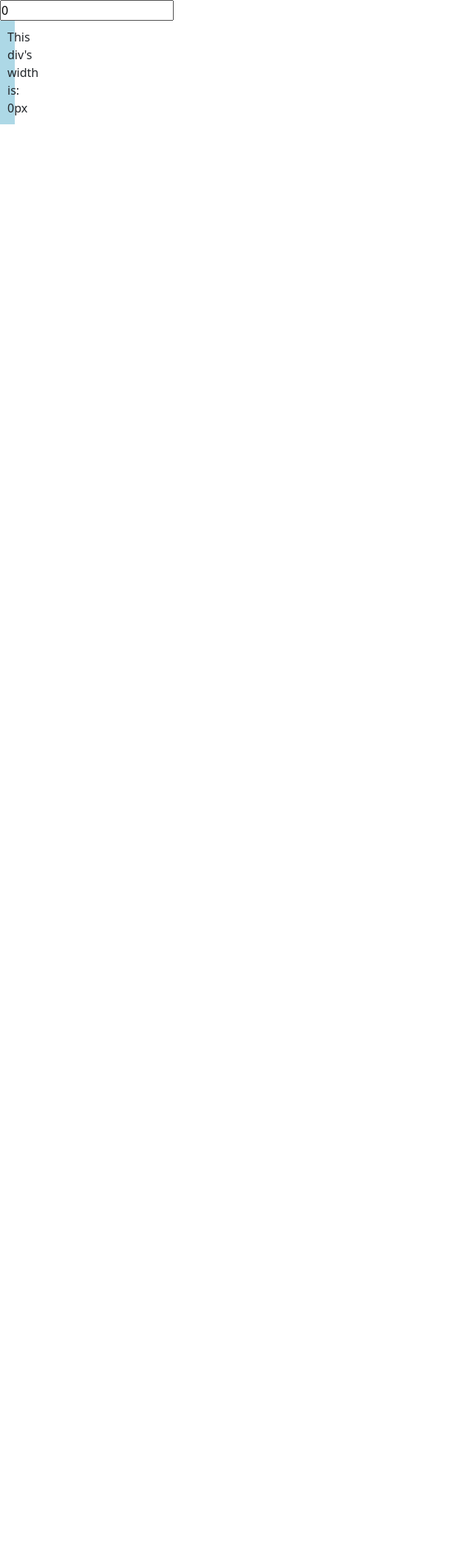
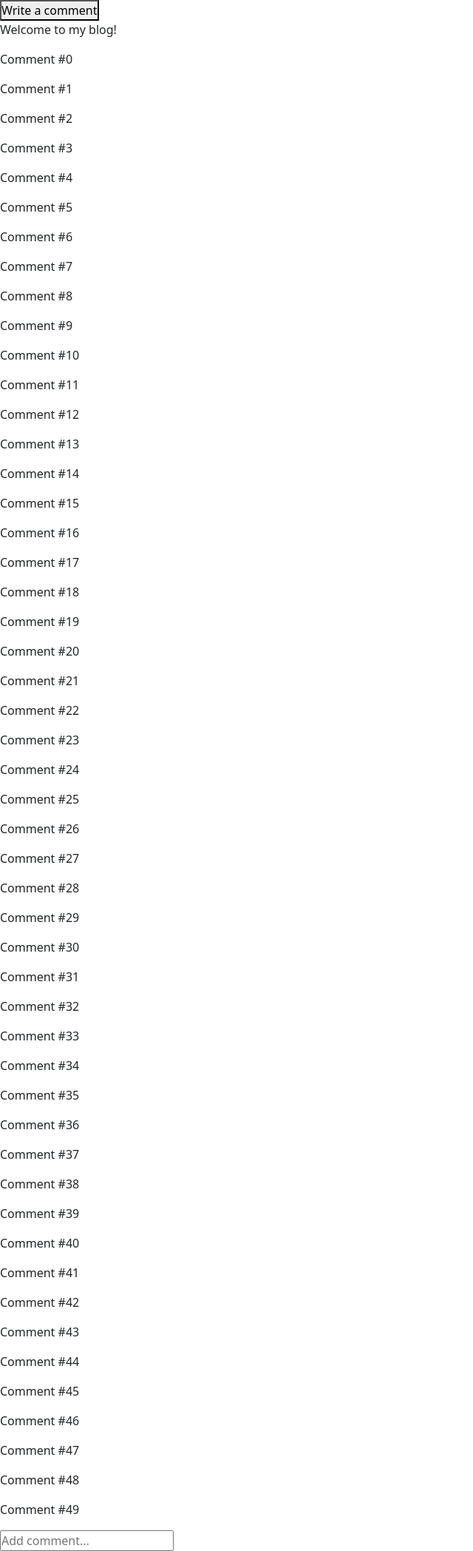
Before and after one commit to bala-krishna-challa/react-products, a React (Create React App) app: page / in a window 1280 px wide. Shown: the whole page at 74% size, without its empty margins (0-640 px from the left). Before the commit the page ends 800 px from the top, so only its background shows below. Built offline with nearby package versions, Linux system fonts and the light colour scheme.

Commit message:
useImperativeHandle

```diff
--- a/src/App.tsx
+++ b/src/App.tsx
@@ -16,6 +16,7 @@ import StopWatch from "./StopWatch/StopWatch";
 import Input from "./StopWatch/Input";
 import UsingMemo from "./hooks/UsingMemo";
 import UsingLayoutEffect from "./hooks/UsingLayoutEffect";
+import UsingImperativeHandle from "./hooks/UsingImerativeHandle";
 
 function App() {
   const [userLoggedIn, setUserLoggedIn] = useState(false);
@@ -42,7 +43,7 @@ function App() {
   //   return <Login onUserLogin={setUserLoggedIn} />;
   // }
 
-  return <UsingLayoutEffect />;
+  return <UsingImperativeHandle />;
 }
 
 export default App;
--- /dev/null
+++ b/src/hooks/UsingImerativeHandle.tsx
@@ -0,0 +1,81 @@
+import React, { forwardRef, useImperativeHandle, useRef } from "react";
+
+const CommentList = forwardRef(function CommentList(props, ref) {
+  const divRef = useRef(null);
+
+  useImperativeHandle(
+    ref,
+    () => {
+      return {
+        scrollToBottom() {
+          const node = divRef.current;
+          node.scrollTop = node.scrollHeight;
+        },
+      };
+    },
+    []
+  );
+
+  let comments = [];
+  for (let i = 0; i < 50; i++) {
+    comments.push(<p key={i}>Comment #{i}</p>);
+  }
+
+  return (
+    <div className="CommentList" ref={divRef}>
+      {comments}
+    </div>
+  );
+});
+
+const AddComment = forwardRef<HTMLInputElement>(function AddComment(
+  props,
+  ref
+) {
+  return <input ref={ref} placeholder="Add comment..." />;
+});
+
+const Post = forwardRef((props, ref) => {
+  const commentsRef = useRef(null);
+  const addCommentRef = useRef(null);
+
+  useImperativeHandle(
+    ref,
+    () => {
+      return {
+        scrollAndFocusAddComment() {
+          commentsRef.current.scrollToBottom();
+          addCommentRef.current.focus();
+        },
+      };
+    },
+    []
+  );
+
+  return (
+    <>
+      <article>
+        <p>Welcome to my blog!</p>
+      </article>
+      <CommentList ref={commentsRef} />
+      <AddComment ref={addCommentRef} />
+    </>
+  );
+});
+
+function UsingImperativeHandle() {
+  const postRef = useRef(null);
+
+  function handleClick() {
+    postRef.current.scrollAndFocusAddComment();
+  }
+
+  return (
+    <>
+      <button onClick={handleClick}>Write a comment</button>
+      <Post ref={postRef} />
+    </>
+  );
+}
+
+export default UsingImperativeHandle;
```
